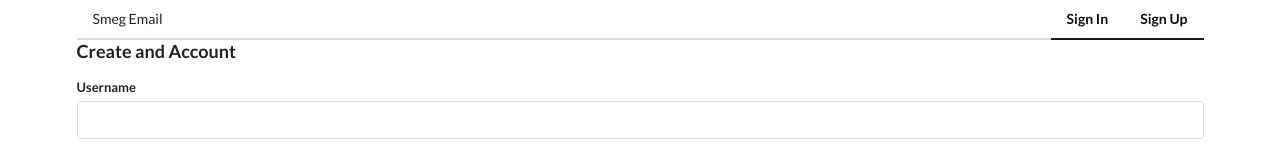
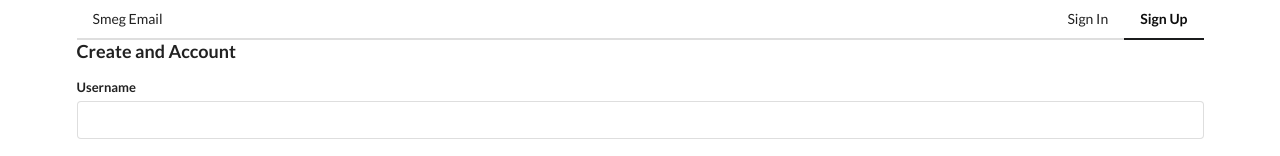
Before and after one commit to tpersaud27/mock-email-app, an Angular app in the folder mock-email-client/: page /signup in a window 1280 px wide. Shown: the top 156 px of the page. Built offline with nearby package versions, Linux system fonts and the light colour scheme.

Commit message:
Exact active link
RouterLinkActive was doing a partial match on the router so we added a exact option to make sure only when it is "/" will it be active

```diff
--- a/mock-email-client/src/app/shared/nav-header/nav-header.component.html
+++ b/mock-email-client/src/app/shared/nav-header/nav-header.component.html
@@ -13,7 +13,13 @@
       </ng-container>
 
       <ng-container *ngIf="!(signedIn$ | async)">
-        <a class="ui item" routerLink="/" routerLinkActive="active">Sign In</a>
+        <a
+          class="ui item"
+          routerLink="/"
+          [routerLinkActiveOptions]="{ exact: true }"
+          routerLinkActive="active"
+          >Sign In</a
+        >
         <a class="ui item" routerLink="/signup" routerLinkActive="active"
           >Sign Up</a
         >
```
